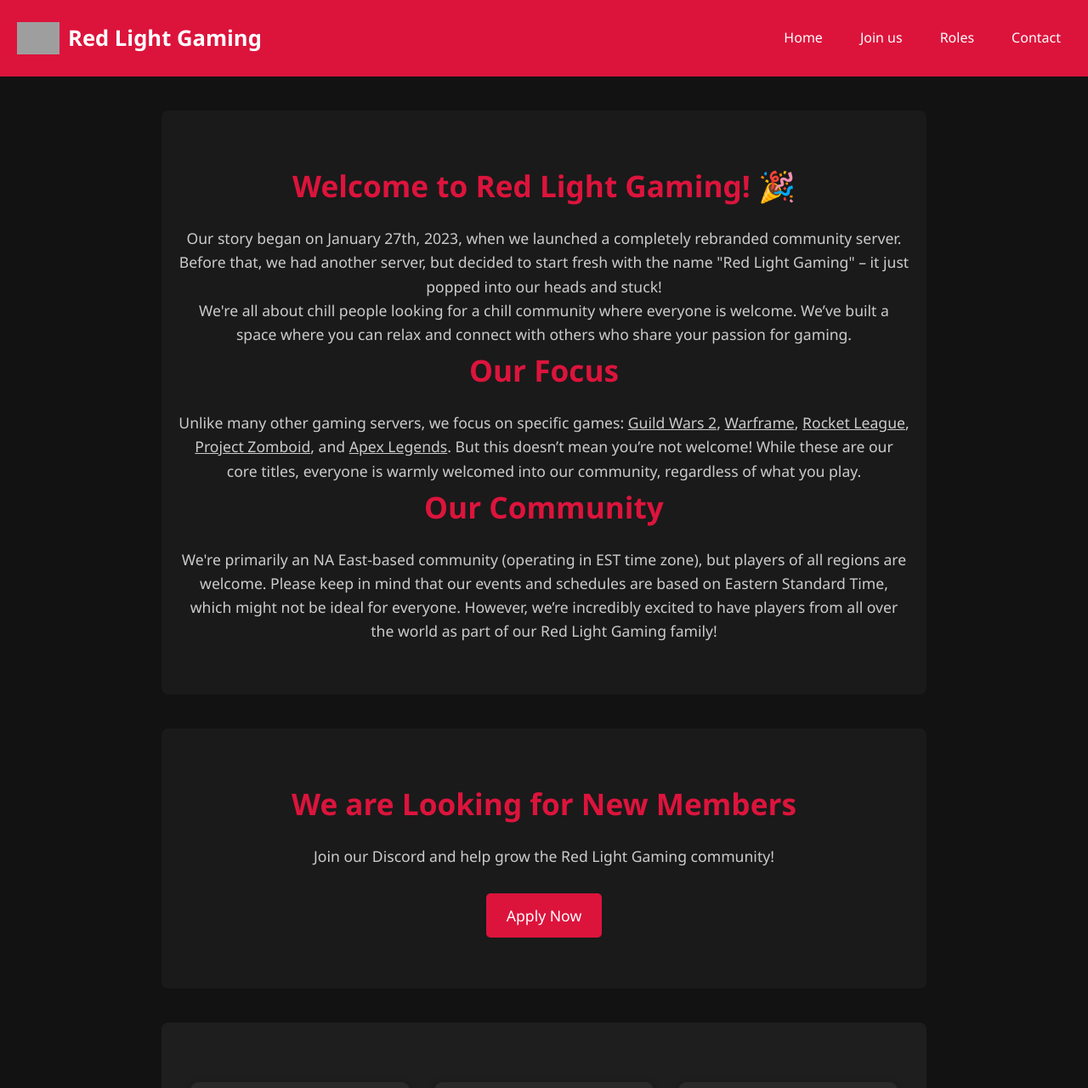
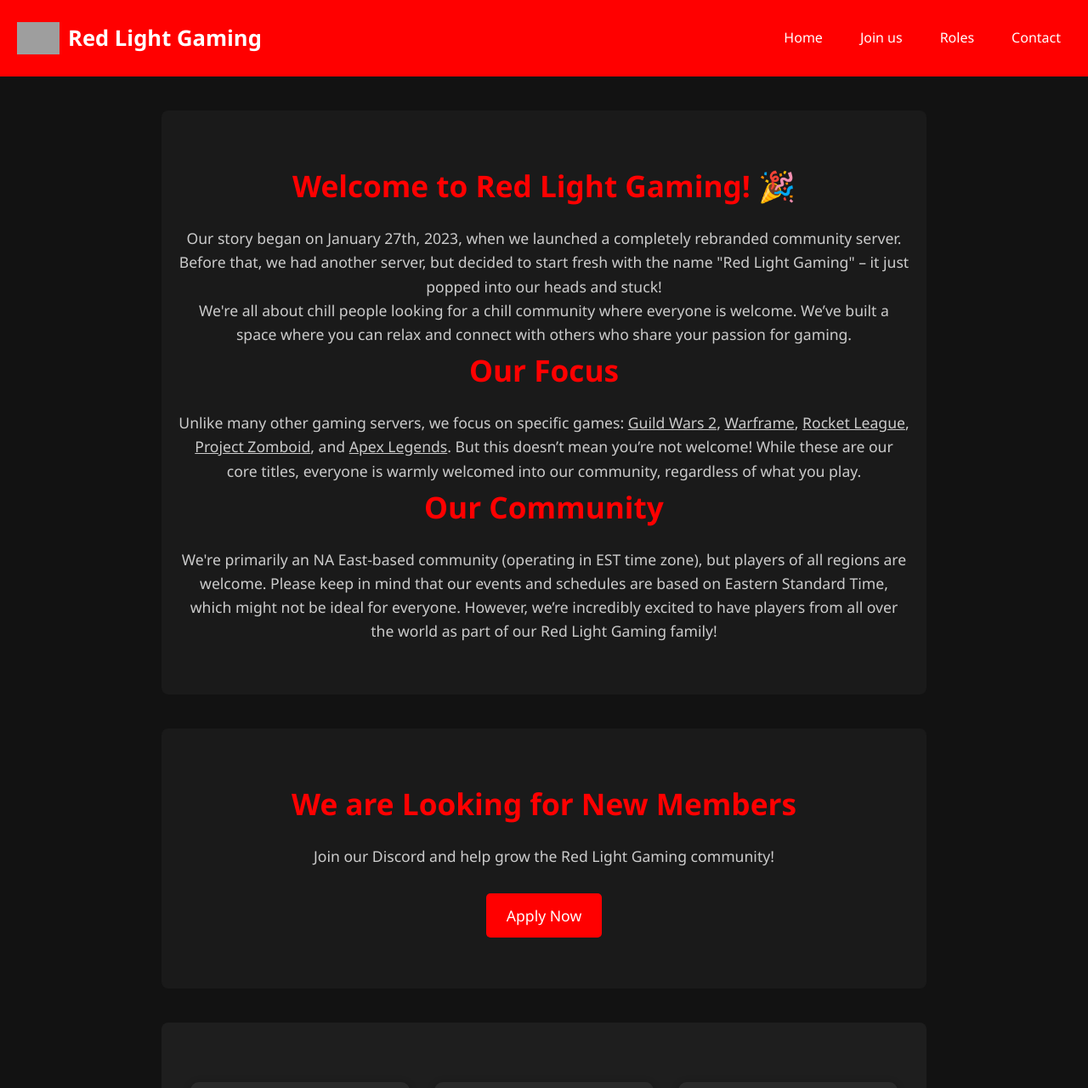
Before and after one commit to Red-Light-Gaming/Red-Light-Gaming.github.io, a plain HTML site: page index.html in a window 1280 px wide. Shown: the top 1280 px of the page at 85% size. Drawn offline with Linux system fonts and the light colour scheme; grey boxes are pictures that could not be loaded; a script that the page names is missing.

Commit message:
Update style.css

```diff
--- a/style.css
+++ b/style.css
@@ -14,7 +14,7 @@
 
 /* Header */
 header {
-    background-color: #dc143c;
+    background-color: #ff0000;
     padding: 20px;
     display: flex;
     justify-content: space-between;
@@ -71,7 +71,7 @@
 
 section h2 {
     font-size: 2.2em;
-    color: #dc143c;
+    color: #ff0000;
     margin-bottom: 20px;
 }
 
@@ -82,7 +82,7 @@
 
 /* Links inside paragraphs */
 section p a {
-    color: #dc143c;
+    color: #ff0000;
     text-decoration: none;
     font-weight: 500;
 }
@@ -93,7 +93,7 @@
 
 /* CTA Button */
 .cta-button {
-    background-color: #dc143c;
+    background-color: #ff0000;
     color: white;
     padding: 12px 24px;
     font-size: 1.1em;
@@ -105,7 +105,7 @@
 }
 
 .cta-button:hover {
-    background-color: #a20e2a;
+    background-color: #80031a;
 }
 
 /* Role Section */
```
